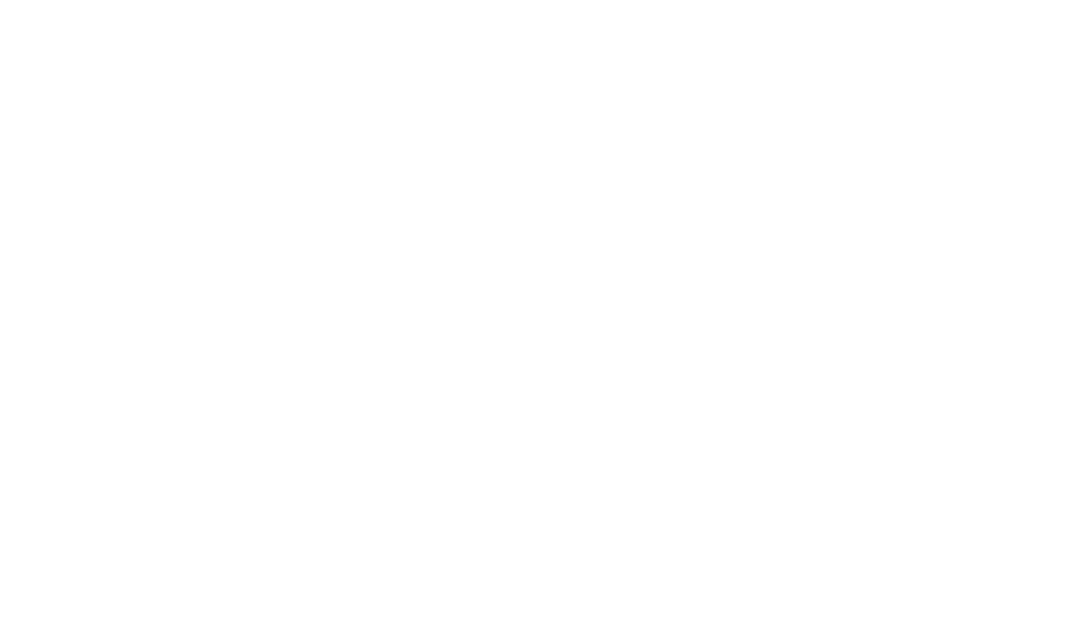
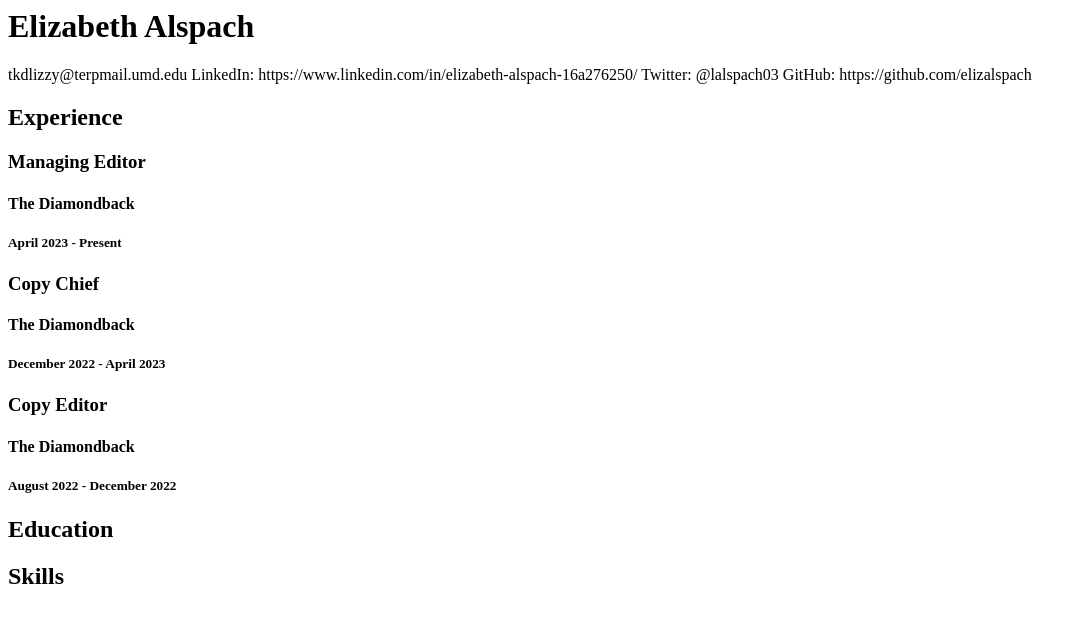
Before and after one commit to elizalspach/Elizabeth-Alspach-JOUR352, a plain HTML site: page resume.html in a window 1280 px wide. Shown: the whole page, without its empty margins (0-1086 px from the left). Drawn offline with Linux system fonts and the light colour scheme.

Commit message:
Update resume.html

```diff
--- a/resume.html
+++ b/resume.html
@@ -1,7 +1,30 @@
 <html>
   <head>
-    <title>Your Name Resume</title>
+    <title>Elizabeth Alspach Resume</title>
   </head>
   <body>
+      <h1>Elizabeth Alspach</h1>
+      <div id="contact">
+        tkdlizzy@terpmail.umd.edu
+        LinkedIn: https://www.linkedin.com/in/elizabeth-alspach-16a276250/
+        Twitter: @lalspach03
+        GitHub: https://github.com/elizalspach
+      </div>
+      <h2>Experience</h2>
+
+        <h3>Managing Editor</h3>
+        <h4>The Diamondback</h4>
+        <h5>April 2023 - Present</h5>
+
+        <h3>Copy Chief</h3>
+        <h4>The Diamondback</h4>
+        <h5>December 2022 - April 2023</h5>
+
+        <h3>Copy Editor</h3>
+        <h4>The Diamondback</h4>
+        <h5>August 2022 - December 2022</h5>
+
+      <h2>Education</h2>
+      <h2>Skills</h2>
   </body>
 </html>
```
